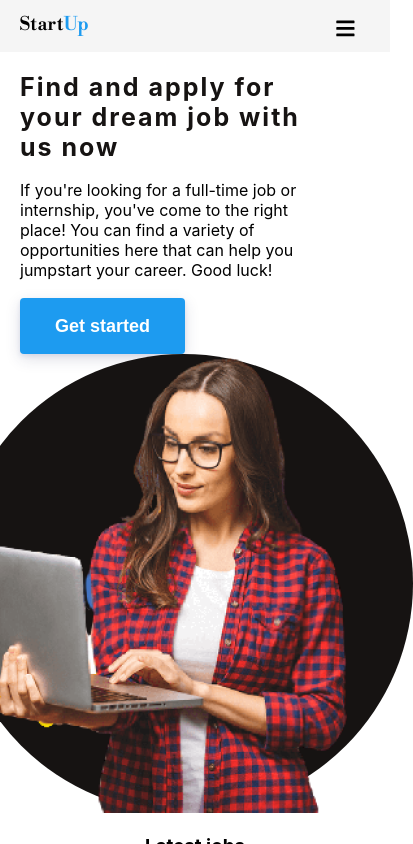
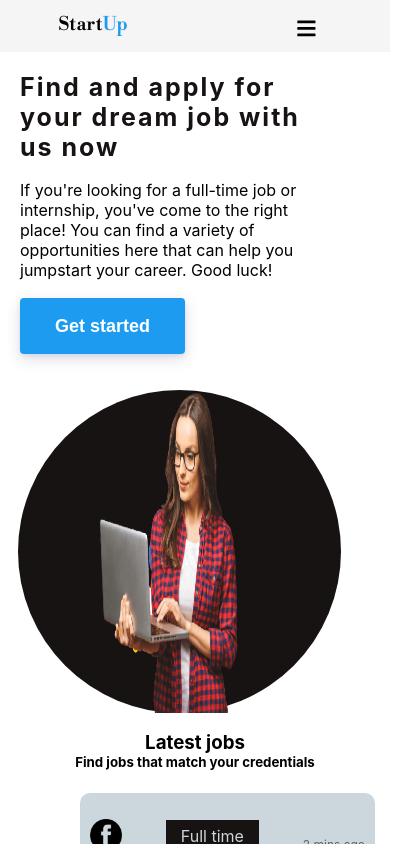
Before and after one commit to wagzyAyo/StartUp.io, a React (Vite) app: page / in a window 390 px wide. Shown: the top 844 px of the page, 413 px wide, since content can reach past the window. Built offline with nearby package versions, Linux system fonts and the light colour scheme.

Commit message:
Responsive update

```diff
--- a/src/components/Navbar.css
+++ b/src/components/Navbar.css
@@ -70,7 +70,7 @@ button {
     }
 
     .Nav-container .responsive_nav {
-        right: -130px;
+        right: -100px;
     }
 
     .Nav-Links .nav-items2 {
@@ -89,6 +89,6 @@ button {
 
 @media (max-width:470px) {
     .Nav-container {
-        padding: 13px 5%;
+        padding: 13px 15%;
     }
 }
--- a/src/components/footer.css
+++ b/src/components/footer.css
@@ -6,9 +6,33 @@
     display: flex;
     align-items: center;
     justify-content: space-between;
-    padding: 20px;
+    padding: 20px 5%;
     position: relative;
-    left: 5em;
+}
+
+.apple {
+    width: 64px;
+    height: 86px;
+}
+
+.twitter {
+    width: 73px;
+    height: 75px;
+}
+
+.slack {
+    width: 190px;
+    height: 48px;
+}
+
+.dribble {
+    width: 190px;
+    height: 47px;
+}
+
+.brands img {
+    width: 100%;
+    size: 100%;
 }
 
 .apple,
@@ -48,6 +72,27 @@
     }
 
     .brands {
-        display: none;
+        padding: 20px 15%;
     }
+
+    .apple {
+        width: 17px;
+        height: 23px;
+    }
+
+    .twitter {
+        width: 20px;
+        height: 20px;
+    }
+
+    .slack {
+        width: 52px;
+        height: 13px;
+    }
+
+    .dribble {
+        width: 52px;
+        height: 13px;
+    }
+
 }
--- a/src/components/footer.jsx
+++ b/src/components/footer.jsx
@@ -14,17 +14,17 @@ const footer = () => {
     return (
         <div className='footer-container'>
             <div className='brands'>
-                <div >
-                    <img className="apple" src={Apple} style={{ maxWidth: "45%" }} />
+                <div className="apple" >
+                    <img src={Apple} />
                 </div>
                 <div className="twitter">
-                    <img src={Twitter} style={{ maxWidth: "45%" }} />
+                    <img src={Twitter} />
                 </div>
                 <div className="slack">
-                    <img src={Slack} style={{ maxWidth: "40%", height: "auto" }} />
+                    <img src={Slack} />
                 </div>
                 <div className="dribble">
-                    <img src={Dribble} style={{ maxWidth: "40%", height: "auto" }} />
+                    <img src={Dribble} />
                 </div>
             </div>
 
--- a/src/routes/Home.jsx
+++ b/src/routes/Home.jsx
@@ -41,7 +41,7 @@ const Home = () => {
         <div className='to-right'>
           <div className='background-circle'> </div>
           <div className='hero-image'>
-            <img src={Hero} style={{ width: "415px", height: "459px" }} />
+            <img src={Hero} />
           </div>
         </div>
       </div>
@@ -352,7 +352,7 @@ const Home = () => {
         </div>
 
         <div className='right'>
-          <img src={Map} style={{ width: "400px" }} />
+          <img src={Map} />
         </div>
 
       </div>
--- a/src/routes/css/home.css
+++ b/src/routes/css/home.css
@@ -73,6 +73,13 @@
 
 .hero-image {
     z-index: 1;
+    width: 415px;
+    height: 459px;
+}
+
+.hero-image img {
+    width: 100%;
+    height: 100%;
 }
 
 .grid {
@@ -402,6 +409,24 @@
 }
 
 @media (max-width:470px) {
+    .to-right {
+        margin-top: 36px;
+    }
+
+    .hero-image {
+        width: 292px;
+        height: 323px;
+        position: relative;
+        right: 7em;
+
+    }
+
+    .hero-image img {
+        width: 100%;
+        height: 100%;
+    }
+
+
     .to-left h2 {
         font-size: 25px;
     }
@@ -422,10 +447,11 @@
 
 
     .testimonials h3 {
-        font-size: 14px
+        font-size: 12px
     }
 
     .background-circle {
-        left: -16em;
+        width: 323px;
+        height: 323px;
     }
 }
```
